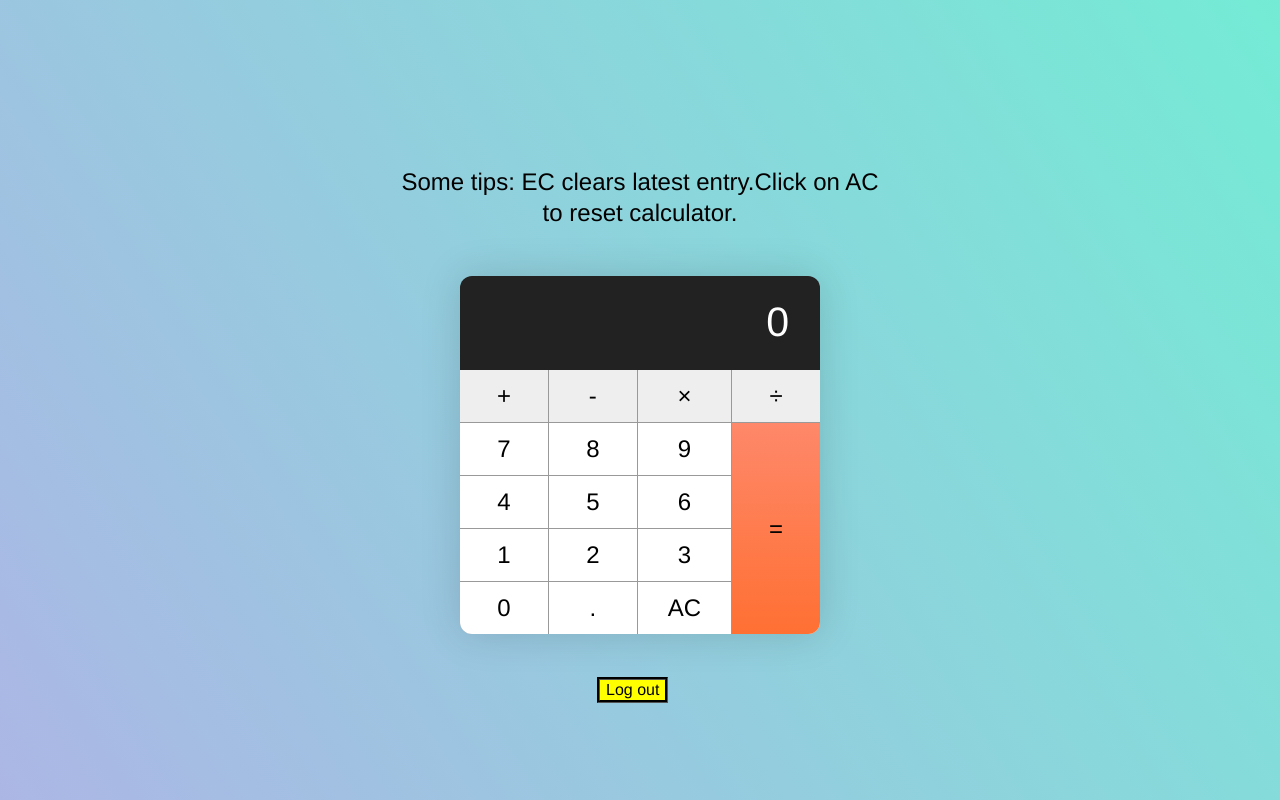
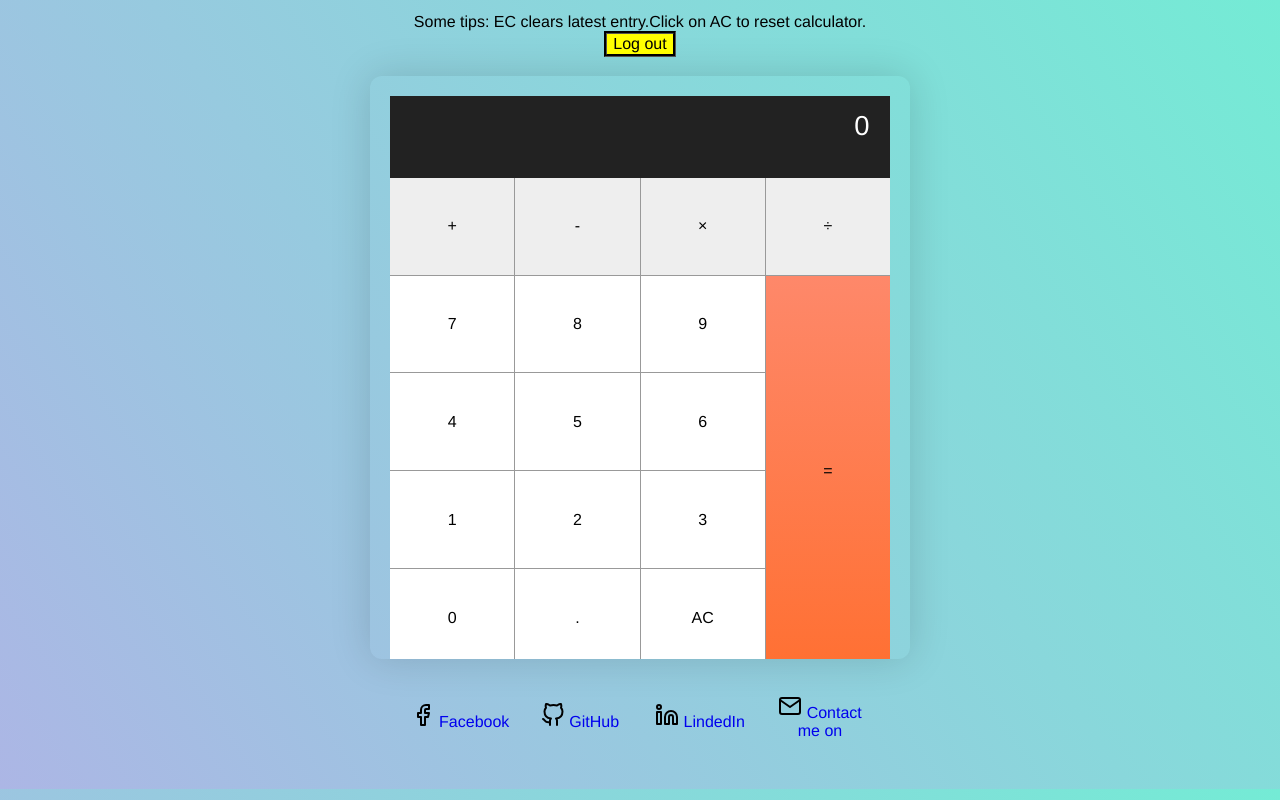
Before and after one commit to kazantzidhsdimitris/kazantzidhsdimitris.github.io, a plain HTML site: page html/calculator.html in a window 1280 px wide. Drawn offline with Linux system fonts and the light colour scheme.

Commit message:
third commit

```diff
--- a/css/calcCSS.css
+++ b/css/calcCSS.css
@@ -66,19 +66,7 @@ ul {
   list-style: none;
 }
 
-#logout{
 
-	outline:groove;
-	font-size:16px;
-	background-color:yellow;
-	text-align:center;
-	position: absolute;
-    cursor: pointer;
-    z-index: 15;
-    top: 50%;
-    left: 50%;
-    margin: 280px 0 0 -40px;
-}
 
 /*
  * Completely resets form items
@@ -102,6 +90,22 @@ textarea,
   text-align: left;
 }
 
+.navbar {
+	height:5%;
+}
+
+.main-body {
+	padding: 20px;
+	height:70%;
+	max-width: 500px;
+}
+
+.footer {
+	height:15%;
+	max-width: 500px;
+    margin: auto;
+}
+
 
 
 input:hover,
@@ -120,26 +124,27 @@ button:focus {
   font-family: Helvetica, Arial, sans-serif;
 }
 
-html {
-  font-size: 150%;
-  font-weight: 300;
-  line-height: 1.3;
+
+body {
+
+  background-image: linear-gradient(236deg, #74ebd5, #acb6e5);
+
+  height: 97vh;
 }
 
-body {
-  align-items: center;
-  background-image: linear-gradient(236deg, #74ebd5, #acb6e5);
-  display: flex;
-  height: 100vh;
-  justify-content: center;
+@media only screen and (max-height: 400px) {
+	body {
+		height: 87vh;
+	}
 }
 
 
-.container {
-  max-width: 20em;
+.tip{
+	height:4%;
+	margin-top: 1%;
 }
 
-.container > p {
+.tip > p {
   text-align: center;
 }
 
@@ -149,7 +154,6 @@ body {
   margin-left: auto;
   margin-right: auto;
   margin-top: 2em;
-  max-width: 15em;
   overflow: hidden;
 }
 
@@ -159,6 +163,7 @@ body {
   font-size: 1.714285714em;
   padding: 0.5em 0.75em;
   text-align: right;
+  height:10%;
 }
 
 .calculator__keys {
@@ -166,7 +171,12 @@ body {
   display: grid;
   grid-gap: 1px;
   grid-template-columns: repeat(4, 1fr);
+  height:90%;
 }
+
+
+
+
 
 .calculator__keys > * {
   background-color: #fff;
@@ -198,3 +208,69 @@ body {
   grid-column: -2;
   grid-row: 2 / span 4;
 }
+
+
+
+.tip{
+	text-align:center;
+}
+
+footer {
+
+  padding: 20px;
+  background-color: RGB(204, 204, 198);
+  color: black;
+  font-size:12px;
+  position:fixed;
+  bottom: 0px;
+  left: 0px;
+  right: 0px;
+  margin-bottom: 0px;
+  width:100%;
+  margin:auto;
+  height:5%;
+
+
+
+}
+
+
+.personalData {
+	display:flex;
+	flex-wrap:wrap;
+	text-align:center;
+	align-items: center;
+    height: 100%;
+	justify-content: space-evenly;
+}
+
+
+
+.sites{
+	flex-basis:20%;
+
+    flex-direction: row;
+}
+
+
+
+
+
+
+footer a{
+	color: RGB(12,12,12);
+}
+
+
+#logout{
+	margin:3px;
+	outline:groove;
+	font-size:16px;
+	background-color:yellow;
+	text-align:center;
+	position: center;
+    cursor: pointer;
+    text-align:center;
+
+
+}
--- a/css/welcomepage.css
+++ b/css/welcomepage.css
@@ -70,95 +70,3 @@
 	font-style:italic;
 	font-size:12px;
 }
-
-footer {
-
-  padding: 20px;
-  background-color: RGB(204, 204, 198);
-  color: black;
-  font-size:12px;
-  width:100%;
-  margin:auto;
-
-
-
-}
-
-
-
-
-.personalData {
-
-	flex-wrap:wrap;
-	text-align:center;
-}
-
-
-
-.sites{
-	flex-basis:20%;
-
-}
-
-
-
-
-footer a{
-	color: RGB(12,12,12);
-}
-
-.login{grid-area: login;}
-footer  {grid-area: foot; }
-
-body {
-    display: grid;
-    grid-gap: 5px;
-    grid-template-columns: 1fr;
-    grid-template-areas:
-        "foot"
-		"login";
-}
-
-@media all and (min-width: 750px) {
-
-	.login{
-		position:absolute;
-	}
-
-	footer {
-
-        padding: 20px;
-        background-color: RGB(204, 204, 198);
-        color: black;
-        font-size:12px;
-        position:fixed;
-        height:50px;
-
-
-
-}
-
-.personalData {
-	display:flex;
-	flex-wrap:wrap;
-	text-align:center;
-
-}
-
-
-
-.sites{
-	flex-basis:25%;
-
-}
-
-	body {
-        grid-template-columns: 5px;
-        grid-template-areas:
-            "foot"
-            "login";
-    }
-
-
-
-}
--- a/html/calculator.html
+++ b/html/calculator.html
@@ -12,21 +12,20 @@
 
 <body>
 
-
-
-<div class="container">
+<div class="tip navbar" >
 
 
     <p>
       Some tips: EC clears latest entry.Click on AC to reset calculator.
 
     </p>
+	<button id="logout">Log out</button>
 
-	<button id="logout">Log out</button>
+ </div>
 
 
 
-    <div class="calculator">
+    <div class="calculator main-body">
       <div class="calculator__display">0</div>
 
       <div class="calculator__keys">
@@ -49,7 +48,35 @@
         <button class="key--equal" data-action="calculate">=</button>
       </div>
     </div>
-  </div>
+
+
+<div class="footer">
+
+<div class="personalData">
+
+<div class="sites">
+<img src="../assets/facebook.svg">
+<a href="https://www.facebook.com/dimitris.kazantzidis.3" target="_blank">Facebook</a>
+</div>
+
+<div class="sites">
+<img src="../assets/github.svg">
+<a href="https://github.com/kazantzidhsdimitris" target="_blank">GitHub</a>
+</div>
+
+<div class="sites">
+<img src="../assets/linkedin.svg">
+<a href="https://www.linkedin.com/in/dimitris-kazantzidis-52a558146/" target="_blank">LindedIn </a>
+</div>
+
+<div class="sites">
+<img src="../assets/mail.svg">
+<a href="mailto:kazantzidhsdimitris@gmail.com" target="_blank">Contact me on</a>
+</div>
+
+
+</div>
+
 
  </body>
 <script src="../js/calcJS.js"></script>
```
Also changed, not shown: index.html (+0 -24 lines).
